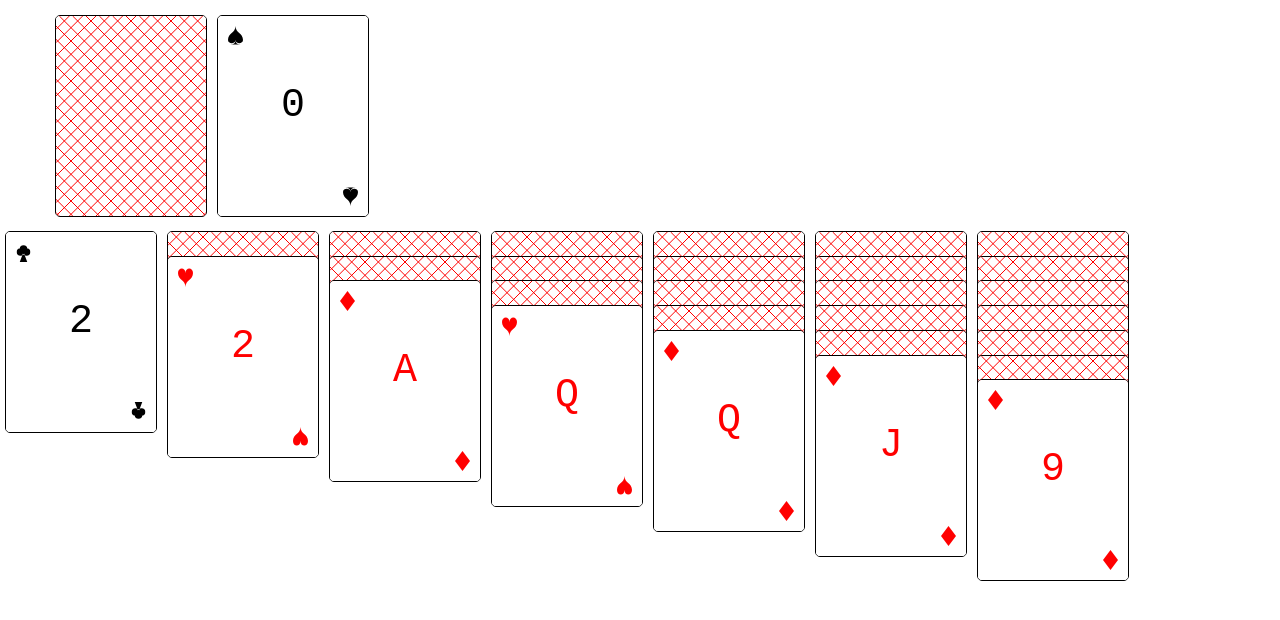
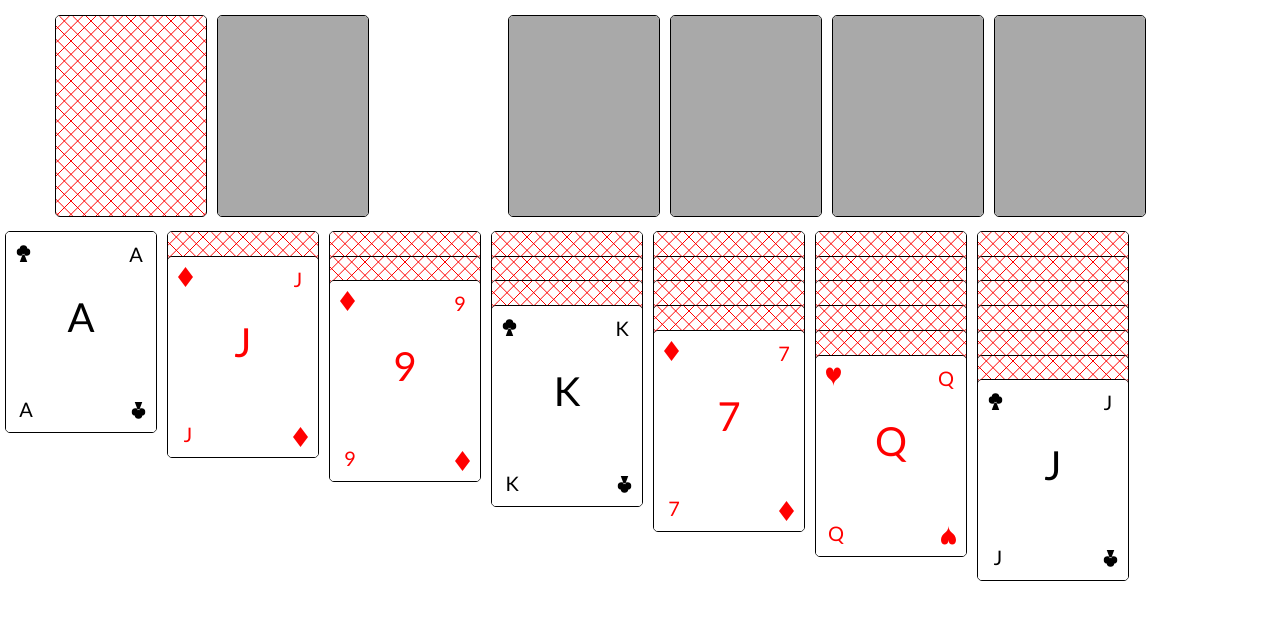
Before and after one commit to alexhrao/solitaire, a React (Create React App) app: page / in a window 1280 px wide. Shown: the top 620 px of the page. Built offline with nearby package versions, Linux system fonts and the light colour scheme.

Commit message:
Add selection context

```diff
--- a/src/ReactCard.tsx
+++ b/src/ReactCard.tsx
@@ -16,6 +16,7 @@ import './ReactCard.css';
 interface CardProps {
     card: Card;
     onClick: (card: Card) => void;
+    isSelected?: boolean;
 };
 
 export default class ReactCard extends Component<CardProps, {}, {}> {
@@ -41,10 +42,10 @@ export default class ReactCard extends Component<CardProps, {}, {}> {
     };
 
     private renderCard = (): void => {
-        const { card } = this.props;
+        const { card, isSelected } = this.props;
         const ctx = (this.refs.canvas as HTMLCanvasElement).getContext('2d');
         if (ctx !== null) {
-            clearCard(ctx);
+            clearCard(ctx, isSelected);
             if (!card.isShown) {
                 renderBack(ctx);
                 return;
--- a/src/ReactColumn.tsx
+++ b/src/ReactColumn.tsx
@@ -1,6 +1,7 @@
 import React from 'react';
 import { Column, Card, Suit } from './interfaces';
 import ReactCard from './ReactCard';
+import SelectedContext from './SelectedContext';
 
 import './ReactColumn.css';
 
@@ -10,12 +11,20 @@ interface ColProps {
 
 };
 
+
+
 const ReactColumn: React.FunctionComponent<ColProps> = ({ column, onClick }) => {
     const { cards } = column;
     const handler = createHandler(cards, onClick);
+    const checkSelection = (selected: Card[], card: Card): React.ReactNode => {
+        const isSelected = selected.findIndex(c => c.suit === card.suit && c.value === card.value) !== -1;
+        return <ReactCard key={`${card.suit} ${card.value}`} card={card} onClick={handler} isSelected={isSelected} />;
+    }
     const reactCards = cards.length === 0
         ? [ <ReactCard card={{type: 'card', value: -1, suit: Suit.S, isShown: true}} onClick={handler} /> ]
-        : cards.map(c => <ReactCard key={`${c.suit} ${c.value}`} card={c} onClick={handler} />);
+        : cards.map(c => <SelectedContext.Consumer>
+            {selected => checkSelection(selected, c)}
+        </SelectedContext.Consumer>);
     return <div className="react-column">
         {reactCards}
     </div>;
--- a/src/ReactDeck.css
+++ b/src/ReactDeck.css
@@ -4,3 +4,7 @@
     margin-top: 10px;
     margin-left: 50px;
 }
+
+.react-deck .deck-dealer .react-card {
+    cursor: pointer;
+}
--- a/src/ReactDeck.tsx
+++ b/src/ReactDeck.tsx
@@ -1,7 +1,7 @@
 import React from 'react';
 import { Deck, Suit } from './interfaces';
 import ReactCard from './ReactCard';
-
+import SelectedContext from './SelectedContext';
 import './ReactDeck.css';
 
 interface DeckProps extends Deck {
@@ -18,9 +18,20 @@ const ReactDeck: React.FunctionComponent<DeckProps> = ({ deck, dealt, onDeal, on
     }
     let topDealt: React.ReactNode = null;
     if (dealt.length > 0) {
-        topDealt = <ReactCard card={dealt[dealt.length - 1]} onClick={onCardClick} />
+        topDealt = <SelectedContext.Consumer>
+            { selected => {
+                const card = dealt[dealt.length - 1];
+                const isSelected = (
+                    selected.length === 1
+                    && card.suit === selected[0].suit
+                    && card.value === selected[0].value
+                );
+                return <ReactCard card={card} onClick={onCardClick} isSelected={isSelected} />;
+            }}
+        </SelectedContext.Consumer>
+
     } else {
-        topDealt = <ReactCard card={{suit: Suit.S, type:'card', isShown: true, value: 0 }} onClick={() => {}} />;
+        topDealt = <ReactCard card={{suit: Suit.S, type:'card', isShown: true, value: -1 }} onClick={() => {}} />;
     }
     return (
         <div className="react-deck">
--- /dev/null
+++ b/src/ReactSuitSource.tsx
@@ -0,0 +1,29 @@
+import React from 'react';
+import { SuitSource, Card, Suit } from './interfaces';
+import ReactCard from './ReactCard';
+import SelectedContext from './SelectedContext';
+
+interface SuitSourceParams {
+    source: SuitSource;
+    onClick: (source: SuitSource) => void;
+};
+
+const ReactSuitSource: React.FunctionComponent<SuitSourceParams> = ({ source, onClick }) => {
+
+    const card = source.cards.length === 0
+    ? <ReactCard card={{type: 'card', value: -1, suit: Suit.S, isShown: true}} onClick={() => onClick(source)} />
+    : (
+        <SelectedContext.Consumer>
+            {selected => {
+                const myCard = source.cards[source.cards.length - 1];
+                const isSelected = selected.findIndex(c => c.value === myCard.value && c.suit === myCard.suit) !== -1;
+                return <ReactCard card={source.cards[source.cards.length - 1]} onClick={() => onClick(source)} isSelected={isSelected} />
+            }}
+        </SelectedContext.Consumer>
+    );
+    return <div>
+        {card}
+    </div>;
+};
+
+export default ReactSuitSource;
--- /dev/null
+++ b/src/SelectedContext.tsx
@@ -0,0 +1,6 @@
+import React from 'react';
+import { Card } from './interfaces';
+
+const SelectedContext = React.createContext(([] as Card[]));
+
+export default SelectedContext;
--- a/src/Solitaire.css
+++ b/src/Solitaire.css
@@ -2,3 +2,20 @@
     display: flex;
     flex-direction: row;
 }
+
+.solitaire-header {
+    display: flex;
+    flex-direction: row;
+}
+
+.solitaire-sources {
+    display: flex;
+    flex-direction: row;
+    margin-top: 5px;
+    justify-content: center;
+    width: 100%;
+}
+
+.solitaire-sources .react-card {
+    margin-top: 10px;
+}
--- a/src/Solitaire.tsx
+++ b/src/Solitaire.tsx
@@ -2,6 +2,8 @@ import React, { Component } from 'react';
 import { Card, SelectedCard, Column, Deck, SuitSource, Suit } from './interfaces';
 import ReactDeck from './ReactDeck';
 import ReactColumn from './ReactColumn';
+import ReactSuitSource from './ReactSuitSource';
+import SelectedContext from './SelectedContext';
 import './Solitaire.css';
 
 function shuffle(cards: Card[]): Card[] {
@@ -67,7 +69,7 @@ export default class Solitaire extends Component<{}, SolitaireState> {
         super(props);
 
         // Create cards, deal, set up deck, etc.
-        const cards = shuffle(createCards());
+        const cards = shuffle(shuffle(createCards()));
         // Create columns. This should edit our cards array accordingly
         const cols = createColumns(cards);
         // Create deck
@@ -171,6 +173,9 @@ export default class Solitaire extends Component<{}, SolitaireState> {
                     // refresh our view of who is selected and who the sources are!
                     selected = this.state.selected;
                     cols = this.state.cols;
+                } else {
+                    selected.cards = [];
+                    selected.source = undefined;
                 }
             } else if (selected.source.type === 'deck') {
                 if (this.canAppend(source, selected.cards[0])) {
@@ -252,12 +257,18 @@ export default class Solitaire extends Component<{}, SolitaireState> {
         this.setState({ selected, deck, sources, cols });
     };
 
-    public render = (): React.ReactNode => {
+    public render = () => {
         const { deck, cols, sources, selected } = this.state;
         const columns = cols.map(c => {
             return <ReactColumn key={c.index} column={c} onClick={(index?: number) => this.onColumnClick(c, index)} />
         });
-        return <div>
+        const srcs = sources.map(s => {
+            return <ReactSuitSource source={s} onClick={this.onSuitClick} />;
+        });
+        return (
+            <SelectedContext.Provider value={selected.cards}>
+                <div>
+                    <div className="solitaire-header">
                         <div className="solitaire-deck">
                             <ReactDeck
                                 type="deck"
@@ -267,9 +278,15 @@ export default class Solitaire extends Component<{}, SolitaireState> {
                                 onCardClick={this.onDeckClick}
                             />
                         </div>
+                        <div className="solitaire-sources">
+                            {srcs}
+                        </div>
+                    </div>
                     <div className="solitaire-cols">
                         {columns}
                     </div>
-        </div>;
+                </div>
+            </SelectedContext.Provider>
+        );
     };
 };
--- a/src/cardRenderers/cardConfig.ts
+++ b/src/cardRenderers/cardConfig.ts
@@ -1,7 +1,8 @@
 export default {
     canvasWidth: 150,
     canvasHeight: 200,
-    fontStyle: '40px Courier New',
+    fontStyle: '40px Calibri',
+    cornerFontStyle: '20px Calibri',
     offset: 10,
     iconWidth: 15,
     iconHeight: 20,
@@ -11,6 +12,7 @@ export default {
     diamondColor: 'red',
     backColor: 'red',
     backgroundColor: 'white',
+    selectedColor: 'skyblue',
     numBackLines: 30,
     spaceColor: 'darkgray',
 };
--- a/src/cardRenderers/clearCard.ts
+++ b/src/cardRenderers/clearCard.ts
@@ -1,8 +1,12 @@
 import cfg from './cardConfig';
 
-const clearCard = (ctx: CanvasRenderingContext2D): void => {
+const clearCard = (ctx: CanvasRenderingContext2D, isSelected?: boolean): void => {
     ctx.clearRect(0, 0, cfg.canvasWidth, cfg.canvasHeight);
-    ctx.fillStyle = cfg.backgroundColor;
+    if (isSelected) {
+        ctx.fillStyle = cfg.selectedColor;
+    } else {
+        ctx.fillStyle = cfg.backgroundColor;
+    }
     ctx.fillRect(0, 0, cfg.canvasWidth, cfg.canvasHeight);
 };
 
--- a/src/cardRenderers/renderText.ts
+++ b/src/cardRenderers/renderText.ts
@@ -1,5 +1,19 @@
 import cfg from './cardConfig';
 import { Card, Suit } from '../interfaces';
+
+const fillText = (ctx: CanvasRenderingContext2D, value: number): void => {
+    if (value === 1) {
+        ctx.fillText('A', 0, 0);
+    } else if (value < 11) {
+        ctx.fillText(`${value}`, 0, 0);
+    } else if (value === 11) {
+        ctx.fillText('J', 0, 0);
+    } else if (value === 12) {
+        ctx.fillText('Q', 0, 0);
+    } else {
+        ctx.fillText('K', 0, 0);
+    }
+};
 
 const renderText = (ctx: CanvasRenderingContext2D, card: Card): void => {
     // Text in the middle
@@ -20,18 +34,22 @@ const renderText = (ctx: CanvasRenderingContext2D, card: Card): void => {
     }
     ctx.textAlign = 'center';
     ctx.translate(cfg.canvasWidth / 2, cfg.canvasHeight / 2);
-    if (card.value === 1) {
-        ctx.fillText('A', 0, 0);
-    } else if (card.value < 11) {
-        ctx.fillText(`${card.value}`, 0, 0);
-    } else if (card.value === 11) {
-        ctx.fillText('J', 0, 0);
-    } else if (card.value === 12) {
-        ctx.fillText('Q', 0, 0);
-    } else {
-        ctx.fillText('K', 0, 0);
-    }
+    fillText(ctx, card.value);
     ctx.translate(-cfg.canvasWidth / 2, -cfg.canvasHeight / 2);
+
+    const topCornerX = cfg.canvasWidth - 2 * cfg.offset;
+    const topCornerY = 3 * cfg.offset;
+    ctx.translate(topCornerX, topCornerY);
+    ctx.font = cfg.cornerFontStyle;
+    fillText(ctx, card.value);
+    ctx.translate(-topCornerX, -topCornerY);
+
+    const botCornerX = 2 * cfg.offset;
+    const botCornerY = cfg.canvasHeight - 1.5 * cfg.offset;
+    ctx.translate(botCornerX, botCornerY);
+    ctx.font = cfg.cornerFontStyle;
+    fillText(ctx, card.value);
+    ctx.translate(-botCornerX, -botCornerY);
 };
 
 export default renderText;
```
Lines whose indentation alone changed are shown as unchanged.
